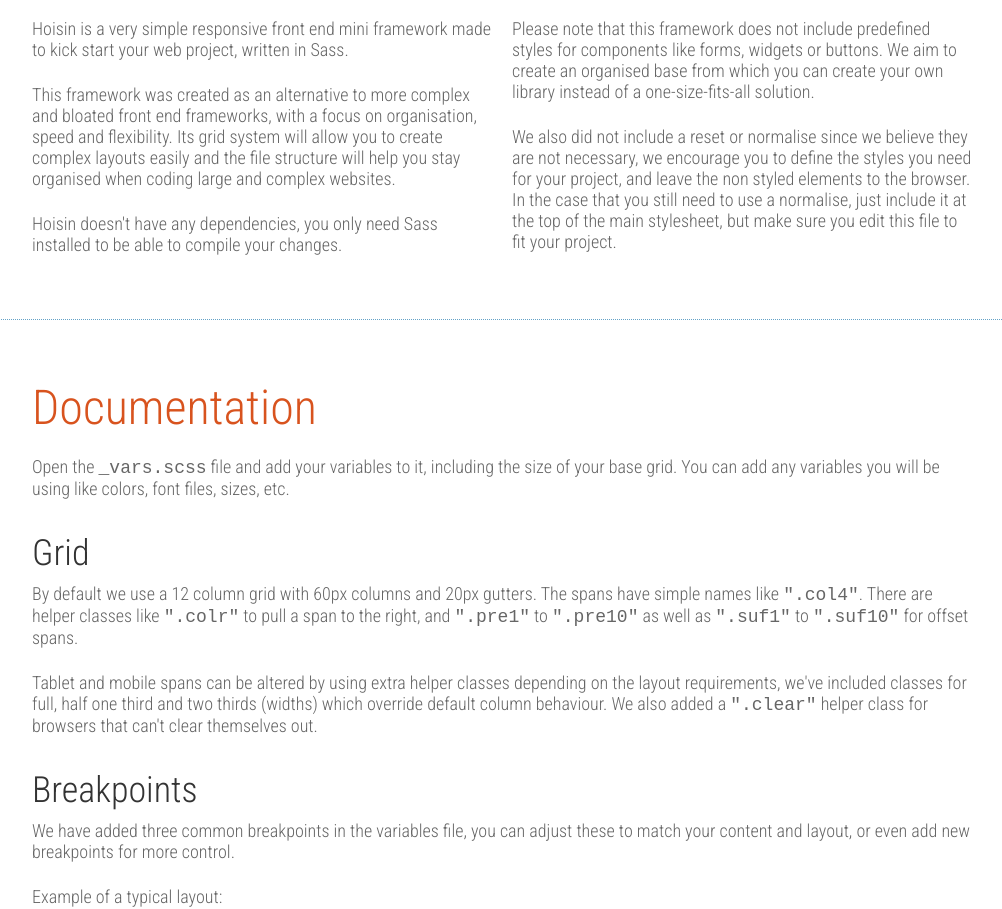
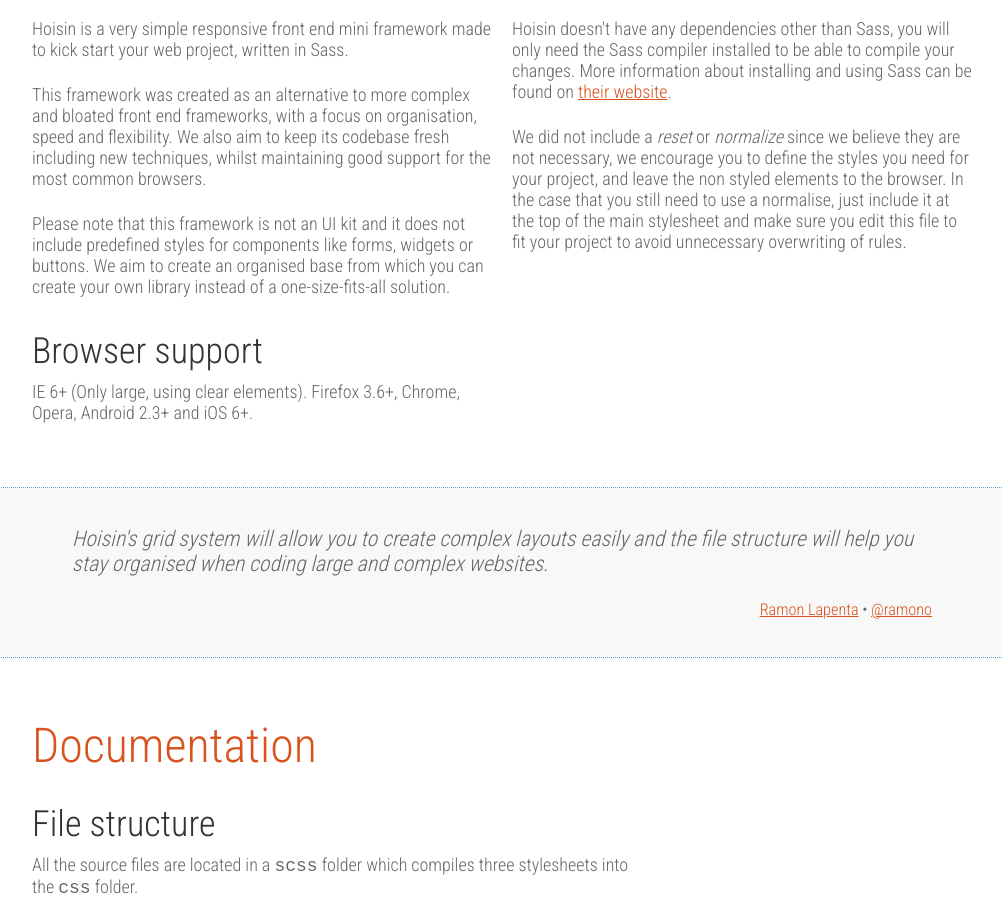
Before and after one commit to Cyber-Duck/hoisin.scss, a plain HTML site: page index.html in a window 1280 px wide. Shown: the part 388-1297 px from the top of the page, without its empty margins (138-1140 px from the left). Drawn offline with nearby package versions, Linux system fonts and the light colour scheme.

Commit message:
Content updates

```diff
--- a/assets/scss/large/_head.scss
+++ b/assets/scss/large/_head.scss
@@ -18,6 +18,7 @@
 		bottom: 0;
 		left: 0;
 		width: 50%;
+		z-index: 0;
 		border-right: 20px solid transparent;
 		border-bottom: 20px solid $white;
 		@include box-sizing();
@@ -29,6 +30,7 @@
 		bottom: 0;
 		right: 0;
 		width: 50%;
+		z-index: 0;
 		border-left: 20px solid transparent;
 		border-bottom: 20px solid $white;
 		@include box-sizing();
@@ -66,6 +68,7 @@
 	background-color: transparentize($white, .1);
 	position: fixed;
 	top: 0;
+	z-index: 11;
 	border-bottom: 1px solid $blue;
 }
 .btn-menu {
--- a/assets/scss/style.scss
+++ b/assets/scss/style.scss
@@ -35,6 +35,11 @@
 	font-size: 20px;
 	background-color: $pre;
 }
+.box {
+	padding: 10px;
+	margin: 0 0 20px 0;
+	background-color: $pre;
+}
 
 .btn {
 	display: inline-block;
@@ -53,6 +58,22 @@
 .content {
 	border-bottom: 1px dotted $blue_lt;
 }
+.quote {
+	background-color: $pre;
+	p {
+		font-size: 1.2em;
+		font-style: italic;
+	}
+	.author {
+		font-style: normal;
+		font-size: .9em;
+		text-align: right;
+		margin: 0;
+	}
+	&#quote {
+		padding: 20px 0;
+	}
+}
 
 .foot {
 	padding: 40px 0;
--- a/index.html
+++ b/index.html
@@ -53,12 +53,27 @@
 			</div>
 			<div class="col6">
 				<p>Hoisin is a very simple responsive front end mini framework made to kick start your web project, written in Sass.</p>
-				<p>This framework was created as an alternative to more complex and bloated front end frameworks, with a focus on organisation, speed and flexibility. Its grid system will allow you to create complex layouts easily and the file structure will help you stay organised when coding large and complex websites.</p>
-				<p>Hoisin doesn't have any dependencies, you only need Sass installed to be able to compile your changes.</p>
+				<p>This framework was created as an alternative to more complex and bloated front end frameworks, with a focus on organisation, speed and flexibility. We also aim to keep its codebase fresh including new techniques, whilst maintaining good support for the most common browsers.</p>
+				<p>Please note that this framework is not an UI kit and it does not include predefined styles for components like forms, widgets or buttons. We aim to create an organised base from which you can create your own library instead of a one-size-fits-all solution.</p>
 			</div>
 			<div class="col6">
-				<p>Please note that this framework does not include predefined styles for components like forms, widgets or buttons. We aim to create an organised base from which you can create your own library instead of a one-size-fits-all solution.</p>
-				<p>We also did not include a reset or normalise since we believe they are not necessary, we encourage you to define the styles you need for your project, and leave the non styled elements to the browser. In the case that you still need to use a normalise, just include it at the top of the main stylesheet, but make sure you edit this file to fit your project.</p>
+				<p>Hoisin doesn't have any dependencies other than Sass, you will only need the Sass compiler installed to be able to compile your changes. More information about installing and using Sass can be found on <a href="http://sass-lang.com" target="_blank">their website</a>.</p>
+				<p>We did not include a <em>reset</em> or <em>normalize</em> since we believe they are not necessary, we encourage you to define the styles you need for your project, and leave the non styled elements to the browser. In the case that you still need to use a normalise, just include it at the top of the main stylesheet and make sure you edit this file to fit your project to avoid unnecessary overwriting of rules.</p>
+			</div>
+			<div class="clear"></div>
+			<div class="col6">
+				<h3>Browser support</h3>
+				<p>IE 6+ (Only large, using clear elements). Firefox 3.6+, Chrome, Opera, Android 2.3+ and iOS 6+.</p>
+			</div>
+		</div>
+	</section>
+	<section class="content quote" id="quote">
+		<div class="container">
+			<div class="col12">
+				<blockquote>
+					<p>Hoisin's grid system will allow you to create complex layouts easily and the file structure will help you stay organised when coding large and complex websites.</p>
+					<p class="author"><a href="http://www.cyber-duck.co.uk/about/ramon-lapenta" target="_blank">Ramon Lapenta</a> &bull; <a href="https://twitter.com/ramono" target="_blank">@ramono</a></p>
+				</blockquote>
 			</div>
 		</div>
 	</section>
@@ -66,18 +81,59 @@
 		<div class="container">
 			<div class="col12">
 				<h2>Documentation</h2>
+			</div>
+			<div class="col8">
+				<h3>File structure</h3>
+				<p>All the source files are located in a <code>scss</code> folder which compiles three stylesheets into the <code>css</code> folder. </p>
+				<p>We advise to create one file for each individual section / breakpoint and place it in its respective folder then use includes in the base files for each breakpoint. All files will compile to the main stylesheets and a IE fallback stylesheet that should include all desktop size styles.</p>
 
-				<p>Open the <code>_vars.scss</code> file and add your variables to it, including the size of your base grid. You can add any variables you will be using like colors, font files, sizes, etc.</p>
-
-				<script src="https://gist.github.com/ramono/8244718.js"></script>
-
-				<h3>Grid</h3>
+				<h3>Configuration</h3>
+				<p>This is done via the vars file. Open the <code>_vars.scss</code> file and add your variables to it, including the size of your base grid. You can add any variables you will be using like colors, font files, sizes, etc.</p>
+			</div>
+			<!--
+			<div class="col4">
+				<div class="box">
+					<ul>
+						<li>css
+							<ul>
+								<li>styles.css, responsive.css, ie.css</li>
+							</ul>
+						</li>
+						<li>scss
+							<ul>
+								<li>large
+									<ul>
+										<li>_base.scss, _home.scss, ...</li>
+									</ul>
+								</li>
+								<li>medium
+									<ul>
+										<li>_base.scss, _home.scss, ...</li>
+									</ul>
+								</li>
+								<li>small
+									<ul>
+										<li>_base.scss, _home.scss, ...</li>
+									</ul>
+								</li>
+								<li>_vars.scss</li>
+								<li>_version.scss</li>
+								<li>style.scss</li>
+								<li>responsive.scss</li>
+							</ul>
+						</li>
+					</ul>
+				</div>
+			</div>
+		-->
+			<div class="clear"></div>
+			<div class="col8">
+				<h3>Grid system</h3>
 
 				<p>By default we use a 12 column grid with 60px columns and 20px gutters. The spans have simple names like <code>".col4"</code>. There are helper classes like <code>".colr"</code> to pull a span to the right, and <code>".pre1"</code> to <code>".pre10"</code> as well as <code>".suf1"</code> to <code>".suf10"</code> for offset spans.</p>
 
+				<script src="https://gist.github.com/ramono/8244718.js"></script>
 				<p>Tablet and mobile spans can be altered by using extra helper classes depending on the layout requirements, we've included classes for full, half one third and two thirds (widths) which override default column behaviour. We also added a <code>".clear"</code> helper class for browsers that can't clear themselves out.</p>
-
-				<h3>Breakpoints</h3>
 
 				<p>We have added three common breakpoints in the variables file, you can adjust these to match your content and layout, or even add new breakpoints for more control.</p>
 
@@ -90,10 +146,6 @@
 
 				<p>We have included a mixins file with all common mixins we use everyday. This file doesn't output anything by itself, so it's safe to include in every file so the mixins are always available.</p>
 
-				<h3>
-				<a name="file-structure" class="anchor" href="#file-structure"><span class="octicon octicon-link"></span></a>File structure</h3>
-
-				<p>We advise to create one file for each individual section / breakpoint and place it in its respective folder then use includes in the base files for each breakpoint. All files will compile to the main stylesheets and a IE fallback stylesheet that should include all desktop size styles.</p>
 
 			</div>
 		</div>
@@ -105,8 +157,8 @@
 		        <p>This project is maintained by <a href="https://github.com/Cyber-Duck">Cyber-Duck</a></p>
 		        <p>Hosted on GitHub Pages</p>
 		        <p>
-		        	<a href="https://github.com/Cyber-Duck/hoisin.scss" class="btn" target="_blank"><i class="icon-github-circled"></i>Star on Github</a>
-		        	<a href="http://twitter.com/share?text=Check%20out%20this%20responsive%20mini%20framework&url=http://cyber-duck.github.io/hoisin.scss/&hashtags=rwd,scss,sass" class="btn" target="_blank"><i class="icon-twitter-circled"></i>Share on Twitter</a>
+		        	<a href="https://github.com/Cyber-Duck/hoisin.scss" class="btn" target="_blank"><i class="icon-github-circled"></i>View on Github</a>
+		        	<a href="http://twitter.com/share?text=Check%20out%20this%20responsive%20mini%20framework&url=http://cyber-duck.github.io/hoisin.scss/&hashtags=rwd,scss,css" class="btn" target="_blank"><i class="icon-twitter-circled"></i>Share on Twitter</a>
 		        	<a href="http://www.facebook.com/sharer/sharer.php?s=100&p[url]=http://hoisin.scss&p[images][0]=&p[title]=Hoisin.scss&p[summary]=Check%20out%20this%20responsive%20mini%20framework" class="btn" target="_blank"><i class="icon-facebook-circled"></i>Post to Facebook</a>
 		        </p>
       		</div>
```
Also changed, not shown: assets/css/ie.css, assets/css/responsive.css, assets/css/style.css.
